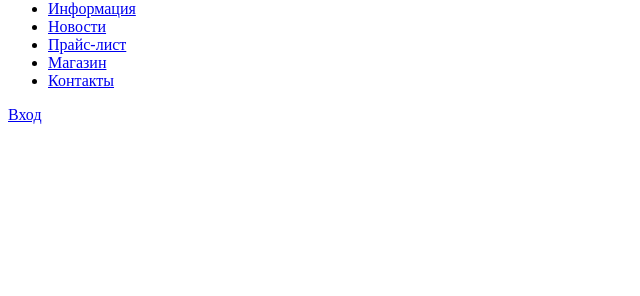
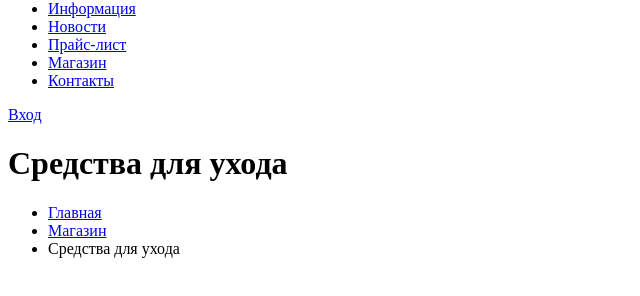
Before and after one commit to sergeykirpik/htmlacademy-barbershop, a plain HTML site: page catalog.html in a window 1280 px wide. Shown: the part 52-348 px from the top of the page, without its empty margins (0-640 px from the left). Drawn offline with Linux system fonts and the light colour scheme.

Commit message:
catalog: Add breadcrumbs in <main>

```diff
--- a/catalog.html
+++ b/catalog.html
@@ -33,5 +33,23 @@
     </nav>
     <a href="blank.html">Вход</a>
   </header>
+
+  <main>
+    <h1>Cредства для ухода</h1>
+
+    <ul>
+      <li>
+        <a href="index.html">Главная</a>
+      </li>
+      <li>
+        <a href="catalog.html">Магазин</a>
+      </li>
+      <li>
+        Средства для ухода
+      </li>
+    </ul>
+
+
+  </main>
 </body>
 </html>
```
